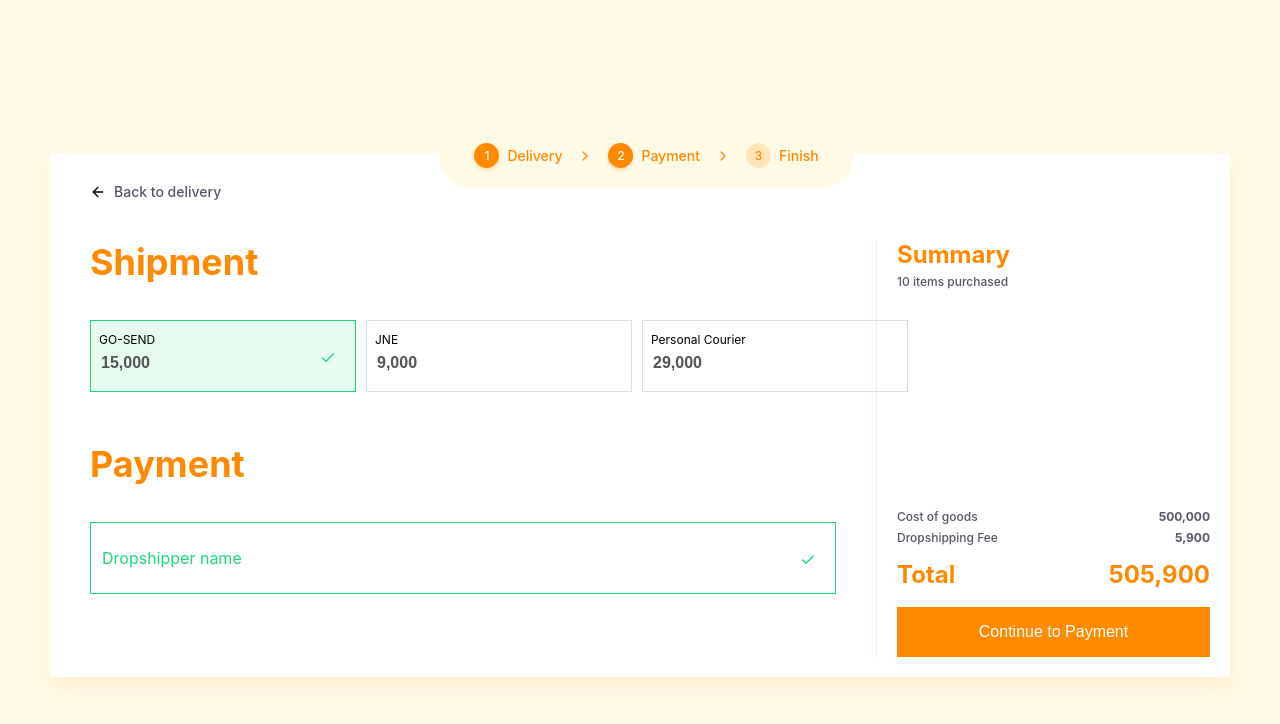
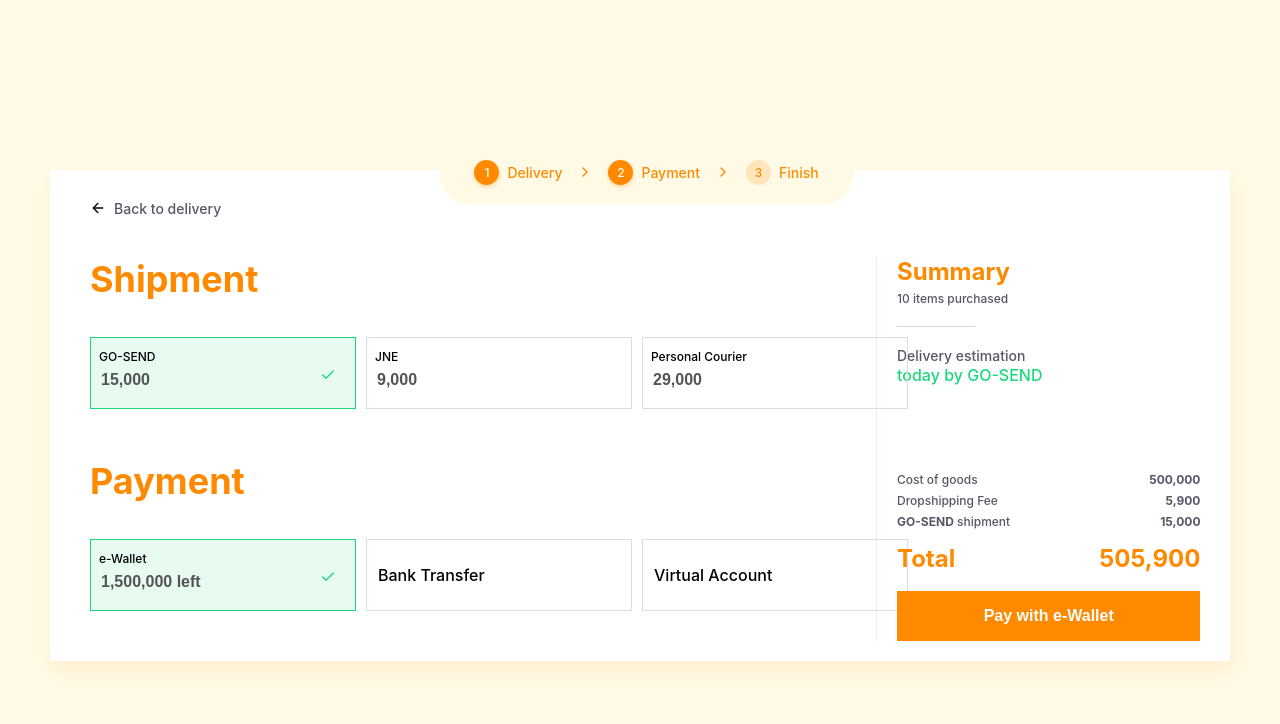
Before and after one commit to albarkahdev/jakmall-checkout-page, a React (Create React App) app: page / in a window 1280 px wide. Shown: the top 724 px of the page. Built offline with nearby package versions, Linux system fonts and the light colour scheme.

Commit message:
complete summary box

```diff
--- a/src/modules/payment/components/BoxPayment.js
+++ b/src/modules/payment/components/BoxPayment.js
@@ -11,11 +11,25 @@ import Space from "../../../ui/Space/Space";
 const listCost = [
   {
     label: "Cost of goods",
-    value: "500,000"
+    value: "500,000",
+    type: "normal",
   },
   {
     label: "Dropshipping Fee",
-    value: "5,900"
+    value: "5,900",
+    type: "normal",
+  },
+  {
+    label: "GO-SEND",
+    value: "15,000",
+    type: "shipment-provider",
+  },
+];
+
+const listAdditionalSummary = [
+  {
+    label: "Delivery estimation",
+    value: "today by GO-SEND",
   },
 ];
 
@@ -41,8 +55,9 @@ const BoxPayment = () => {
         </BoxForm>
         <BoxSummary
           listCost={listCost}
+          listAdditionalSummary={listAdditionalSummary}
           totalItemPurchashed={10}
-          labelButton="Continue to Payment"
+          labelButton="Pay with e-Wallet"
           totalCost="505,900"
         />
       </BoxFormAndSummary>
--- a/src/modules/payment/components/PaymentFormGroup.js
+++ b/src/modules/payment/components/PaymentFormGroup.js
@@ -1,14 +1,30 @@
 import styled from "styled-components";
-import TextInput from "../../../ui/TextInput/TextInput";
+import RadioBox from "../../../ui/RadioBox/RadioBox";
 
 const Wrapper = styled.div`
-
+  display: grid;
+  grid-gap: 10px;
+  grid-template-columns: auto auto auto;
 `;
 
 const PaymentFormGroup = () => {
   return (
     <Wrapper>
-      <TextInput label="Dropshipper name" typeInput="text" />
+      <RadioBox
+        isSelected
+        label="e-Wallet"
+        value="1,500,000 left"
+      />
+      <RadioBox
+        isSelected={false}
+        label="Bank Transfer"
+        value=""
+      />
+      <RadioBox
+        isSelected={false}
+        label="Virtual Account"
+        value=""
+      />
     </Wrapper>
   )
 }
--- /dev/null
+++ b/src/ui/AdditionalSummaryDescription/AdditionalSummaryDescription.js
@@ -0,0 +1,21 @@
+import Text from '../Text/Text';
+import Space from '../Space/Space';
+import BorderHorizontal from '../BorderHorizontal/BorderHorizontal';
+
+const AdditionalSummaryDescription = ({
+  label,
+  value,
+}) => {
+  return (
+    <>
+      <Space v={20} />
+      <BorderHorizontal w="25%" />
+      <Space v={20} />
+      <Text type="black-large">{label}</Text>
+      <Space v={2} />
+      <Text type="custom-green">{value}</Text>
+    </>
+  )
+};
+
+export default AdditionalSummaryDescription;
--- /dev/null
+++ b/src/ui/BorderHorizontal/BorderHorizontal.js
@@ -0,0 +1,9 @@
+import styled from 'styled-components';
+
+const BorderHorizontal = styled.div`
+  width: ${props => props.w};
+  height: 1px;
+  background-color: #D8D8D8;
+`;
+
+export default BorderHorizontal;
--- a/src/ui/BoxCost/BoxCost.js
+++ b/src/ui/BoxCost/BoxCost.js
@@ -1,7 +1,8 @@
 import styled from 'styled-components';
 
 const Wrapper = styled.div`
-  margin-top: 70%;
+  position: absolute;
+  bottom: 20px;
 `;
 
 const BoxForm = ({ children }) => {
--- a/src/ui/BoxForm/BoxForm.js
+++ b/src/ui/BoxForm/BoxForm.js
@@ -1,7 +1,7 @@
 import styled from 'styled-components';
 
 const Wrapper = styled.div`
-  padding: 20px 40px;
+  padding: 20px 40px 50px 40px;
   grid-area: boxForm;
 `;
 
--- a/src/ui/BoxSummary/BoxSummary.js
+++ b/src/ui/BoxSummary/BoxSummary.js
@@ -4,6 +4,8 @@ import BoxCost from '../BoxCost/BoxCost';
 import CostDescription from '../CostDescription/CostDescription';
 import Button from '../Button/Button';
 import Space from '../Space/Space';
+import BorderHorizontal from '../BorderHorizontal/BorderHorizontal';
+import AdditionalSummaryDescription from '../AdditionalSummaryDescription/AdditionalSummaryDescription';
 
 const Wrapper = styled.div`
   border-left: 1px solid #FFE8CC;
@@ -15,14 +17,27 @@ const Wrapper = styled.div`
 const BoxSummary = ({
   totalItemPurchashed,
   listCost,
+  listAdditionalSummary,
   totalCost,
   labelButton
 }) => {
   return (
     <Wrapper>
       <Text type="orange-xl">Summary</Text>
-        <Space v={5} />
+      <Space v={5} />
       <Text type="black-medium">{totalItemPurchashed} items purchased</Text>
+      {
+        listAdditionalSummary?.map((addtionalDescription, idx) => {
+          return (
+            <AdditionalSummaryDescription
+              key={idx}
+              label={addtionalDescription.label}
+              value={addtionalDescription.value}
+            />
+          )
+        })
+      }
+      <Space v={200} />
       <BoxCost>
         {
           listCost?.map((itemCost, idx) => {
@@ -31,6 +46,7 @@ const BoxSummary = ({
               <>
                 <CostDescription
                   key={idx}
+                  type={itemCost.type}
                   label={itemCost.label}
                   value={itemCost.value}
                 />
@@ -41,7 +57,7 @@ const BoxSummary = ({
         }
         <Space v={15} />
         <CostDescription
-          isTotal
+          type="total"
           label="Total"
           value={totalCost}
         />
--- a/src/ui/Button/Button.js
+++ b/src/ui/Button/Button.js
@@ -8,6 +8,7 @@ const Button = styled.button`
   outline: 0px;
   border: 0px;
   font-size: 16px;
+  font-weight: 700;
   cursor: pointer;
 `;
 
--- a/src/ui/CostDescription/CostDescription.js
+++ b/src/ui/CostDescription/CostDescription.js
@@ -6,22 +6,39 @@ const Wrapper = styled.div`
   grid-template-columns: 2fr 1fr;
 `;
 
-const CostDescription = ({ label, value, isTotal }) => {
-  if (isTotal) {
+const WrapperText = styled.div`
+  display: flex;
+  flex-direction: row;
+`;
+
+const CostDescription = ({ label, value, type = "normal" }) => {
+  switch (type) {
+    case "total":
       return (
         <Wrapper>
           <Text type="orange-xl">{label}</Text>
           <Text type="orange-xl-right">{value}</Text>
         </Wrapper>
       );
-  }
+    case "shipment-provider":
+      return (
+        <Wrapper>
+          <WrapperText>
+            <Text type="black-medium-bold">{label}</Text>
+            <Text type="black-medium">&nbsp;shipment</Text>
+          </WrapperText>
+          <Text type="black-medium-bold-right">{value}</Text>
+        </Wrapper>
+      );
 
+    default:
       return (
         <Wrapper>
           <Text type="black-medium">{label}</Text>
-      <Text type="black-medium-bold">{value}</Text>
+          <Text type="black-medium-bold-right">{value}</Text>
         </Wrapper>
-  )
+      );
+  }
 };
 
 export default CostDescription;
--- a/src/ui/RadioBox/RadioBox.js
+++ b/src/ui/RadioBox/RadioBox.js
@@ -33,6 +33,7 @@ const Input = styled.input`
 
 const LabelInput = styled.label`
   font-size: 16px;
+  font-weight: 500;
   padding: 0 12px;
   color: #000;
   pointer-events: none;
--- a/src/ui/Text/Text.js
+++ b/src/ui/Text/Text.js
@@ -7,6 +7,12 @@ const TextBlackMedium = styled.p`
 `;
 
 const TextBlackMediumBold = styled.p`
+  color: #575667;
+  font-size: 12px;
+  font-weight: bold;
+`;
+
+const TextBlackMediumBoldRight = styled.p`
   color: #575667;
   font-size: 12px;
   font-weight: bold;
@@ -59,12 +65,21 @@ const TextOrangeXXL = styled.p`
   line-height: 44px;
 `;
 
+const TextCustomGreen = styled.p`
+  font-weight: 500;
+  font-size: 16px;
+  line-height: 19px;
+  color: #1BD97B;
+`;
+
 const Text = ({ type = "white-medium", children }) => {
   switch (type) {
     case "black-medium":
       return <TextBlackMedium>{children}</TextBlackMedium>;
     case "black-medium-bold":
       return <TextBlackMediumBold>{children}</TextBlackMediumBold>;
+    case "black-medium-bold-right":
+      return <TextBlackMediumBoldRight>{children}</TextBlackMediumBoldRight>;
     case "black-large":
       return <TextBlackLarge>{children}</TextBlackLarge>;
     case "white-medium":
@@ -79,6 +94,8 @@ const Text = ({ type = "white-medium", children }) => {
       return <TextOrangeXLRight>{children}</TextOrangeXLRight>;
     case "orange-xxl":
       return <TextOrangeXXL>{children}</TextOrangeXXL>;
+    case "custom-green":
+      return <TextCustomGreen>{children}</TextCustomGreen>;
     default:
       return <TextWhiteMedium>{children}</TextWhiteMedium>;
   }
```
Lines whose indentation alone changed are shown as unchanged.
